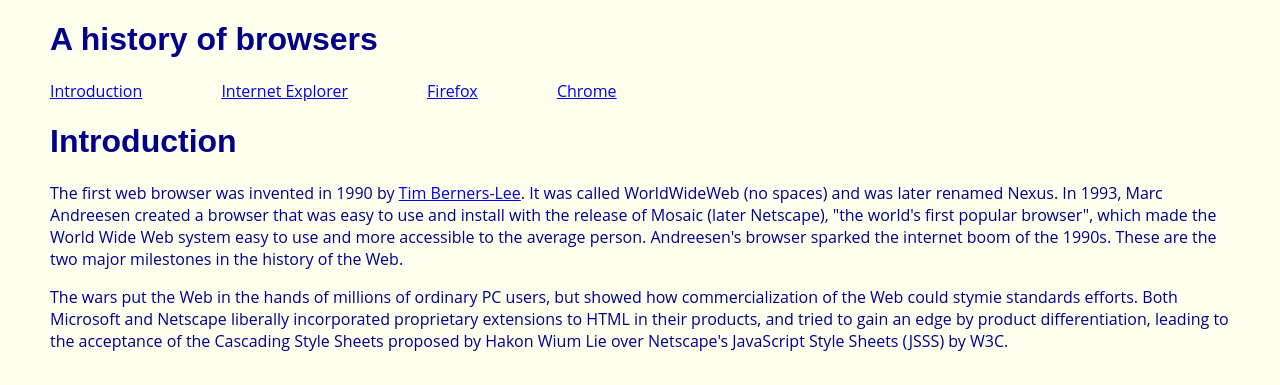
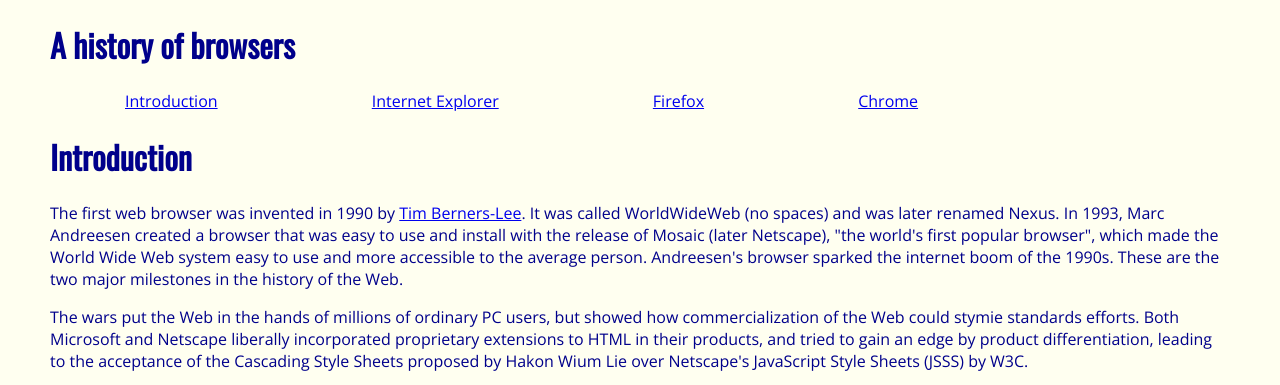
Before and after one commit to VialliOu/browserhistory1, a plain HTML site: page index.html in a window 1280 px wide. Shown: the top 385 px of the page. Drawn offline with nearby package versions, Linux system fonts and the light colour scheme.

Commit message:
Finished BrowserHistory3

```diff
--- a/index.html
+++ b/index.html
@@ -4,7 +4,7 @@
   <meta charset="UTF-8">
   <title>A history of browsers</title>
   <link rel = "stylesheet" href="style.css"/>
-  <link rel="stylesheet href="https://fonts.googleapis.com/css?family=Oswald|Open+Sans">
+  <link rel = "stylesheet" type = "text/css" href = "https://fonts.googleapis.com/css?family=Oswald|Open+Sans">
 </head>
 <body>
 
--- a/style.css
+++ b/style.css
@@ -16,7 +16,7 @@ body {
 }
 
 #navbar a {
-  magin-left: 75px;
+  margin-left: 75px;
   margin-right: 75px;
 }
 
```
